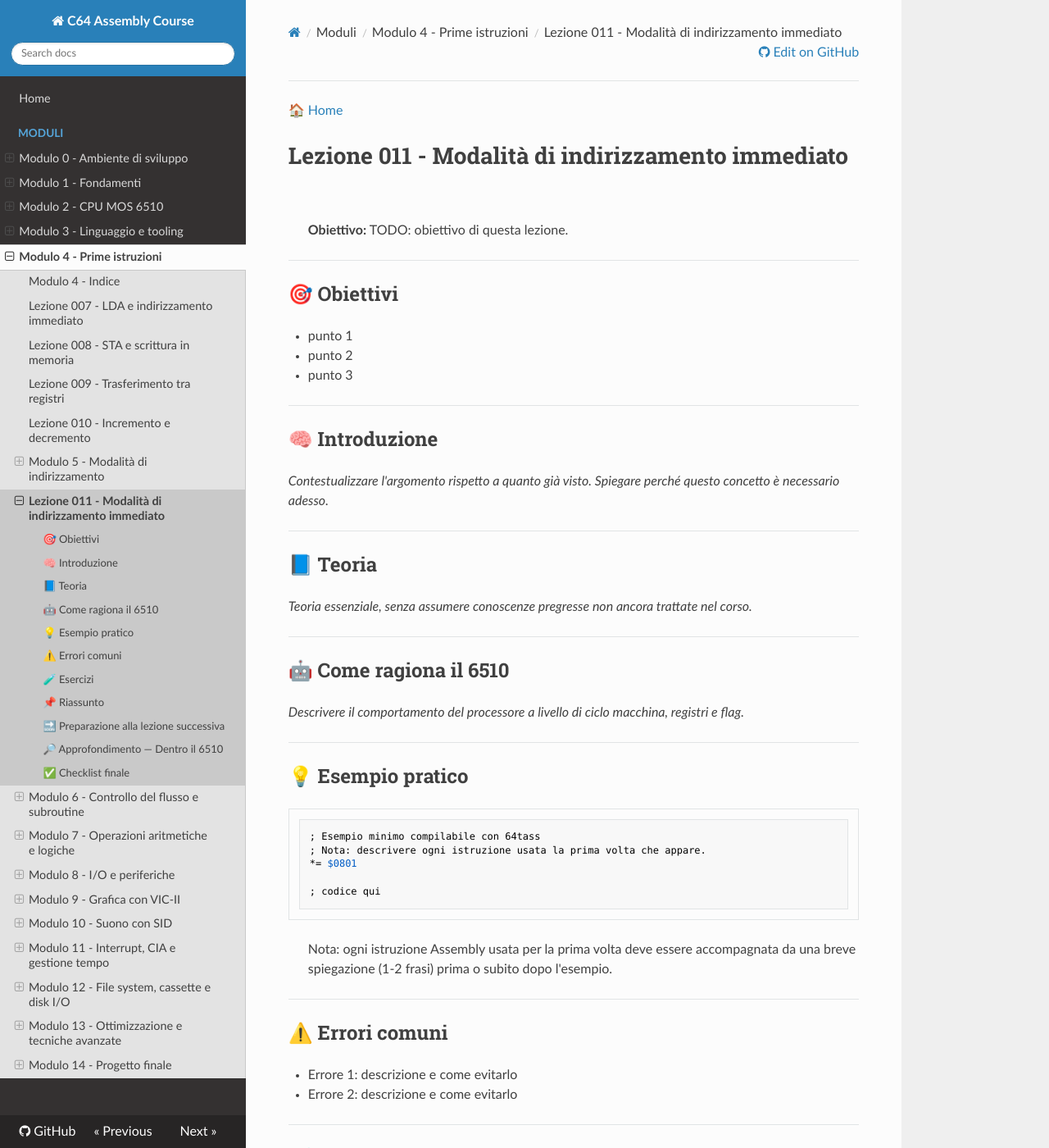
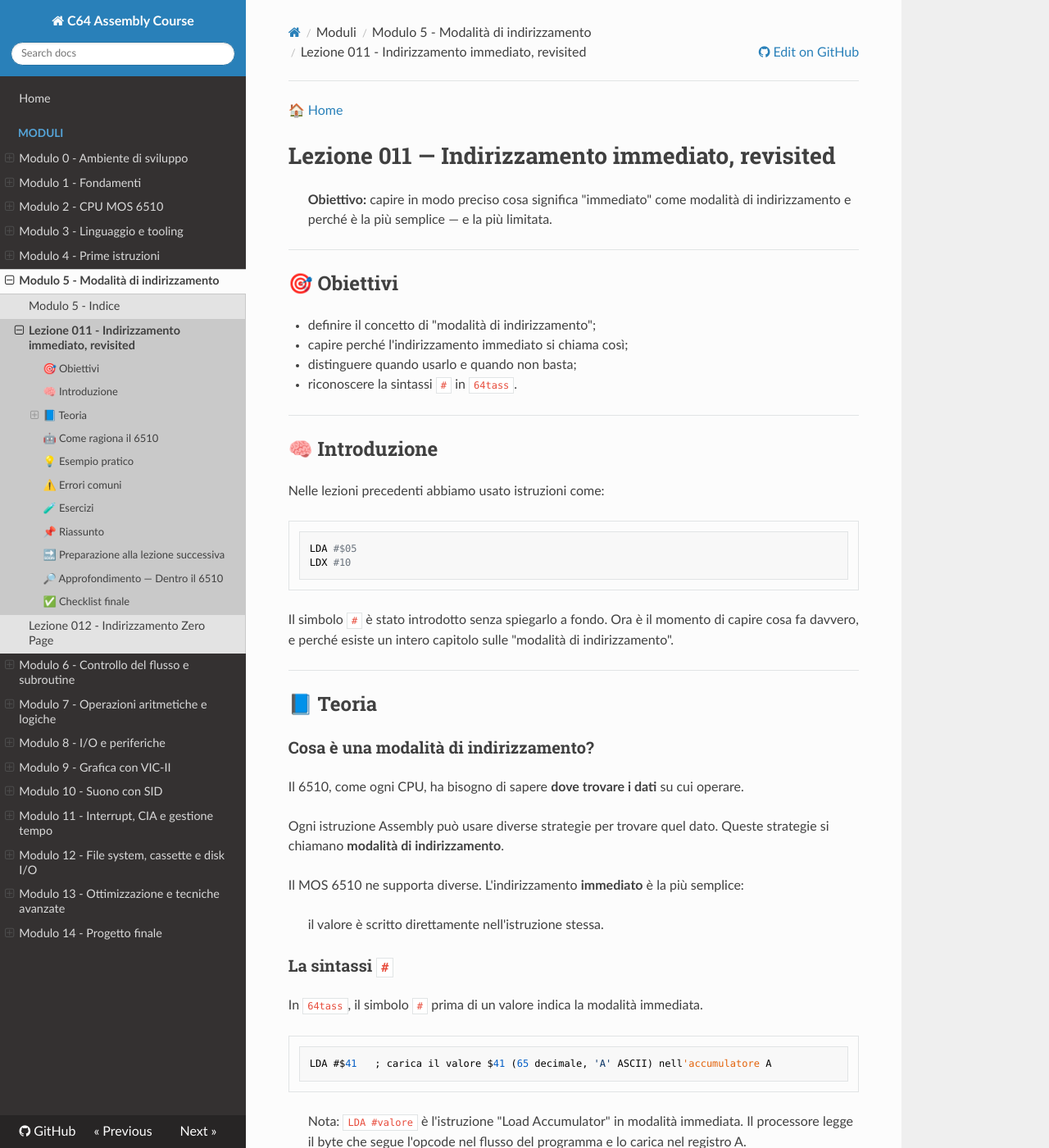
Before and after one commit to quelo1972/c64-assembly-course, an MkDocs documentation site: the page built from docs/modules/modulo-5/lessons/011-modalita-immediata.md, in a window 1280 px wide and 1400 px high. Shown: the whole window at 82% size. Built offline with MkDocs 1.6.1, drawn with Linux system fonts in a browser that asks for light colours; nearby versions of some CDN libraries; some of the changed text lies outside the part shown.

Commit message:
docs(mod5): add lessons 011 and 012 with full content; fix nav structure

````diff
--- a/docs/modules/modulo-5/lessons/011-modalita-immediata.md
+++ b/docs/modules/modulo-5/lessons/011-modalita-immediata.md
@@ -1,90 +1,167 @@
 [🏠 Home](../../../index.md)
 
-# Lezione 011 - Modalità di indirizzamento immediato
+# Lezione 011 — Indirizzamento immediato, revisited
 
-> **Obiettivo:** TODO: obiettivo di questa lezione.
+> **Obiettivo:** capire in modo preciso cosa significa "immediato" come modalità di indirizzamento e perché è la più semplice — e la più limitata.
 
 ---
 
 ## 🎯 Obiettivi
 
-- punto 1
-- punto 2
-- punto 3
+- definire il concetto di "modalità di indirizzamento";
+- capire perché l'indirizzamento immediato si chiama così;
+- distinguere quando usarlo e quando non basta;
+- riconoscere la sintassi `#` in `64tass`.
 
 ---
 
 ## 🧠 Introduzione
 
-_Contestualizzare l'argomento rispetto a quanto già visto. Spiegare perché questo concetto è necessario adesso._
+Nelle lezioni precedenti abbiamo usato istruzioni come:
+
+```asm
+LDA #$05
+LDX #10
+```
+
+Il simbolo `#` è stato introdotto senza spiegarlo a fondo. Ora è il momento di capire cosa fa davvero, e perché esiste un intero capitolo sulle "modalità di indirizzamento".
 
 ---
 
 ## 📘 Teoria
 
-_Teoria essenziale, senza assumere conoscenze pregresse non ancora trattate nel corso._
+### Cosa è una modalità di indirizzamento?
+
+Il 6510, come ogni CPU, ha bisogno di sapere **dove trovare i dati** su cui operare.
+
+Ogni istruzione Assembly può usare diverse strategie per trovare quel dato. Queste strategie si chiamano **modalità di indirizzamento**.
+
+Il MOS 6510 ne supporta diverse. L'indirizzamento **immediato** è la più semplice:
+
+> il valore è scritto direttamente nell'istruzione stessa.
+
+### La sintassi `#`
+
+In `64tass`, il simbolo `#` prima di un valore indica la modalità immediata.
+
+```asm
+LDA #$41   ; carica il valore $41 (65 decimale, 'A' ASCII) nell'accumulatore A
+```
+
+> Nota: `LDA #valore` è l'istruzione "Load Accumulator" in modalità immediata. Il processore legge il byte che segue l'opcode nel flusso del programma e lo carica nel registro A.
+
+Il valore può essere espresso in vari formati:
+
+| Sintassi       | Significato     | Valore decimale |
+|----------------|-----------------|-----------------|
+| `#$41`         | esadecimale     | 65              |
+| `#65`          | decimale        | 65              |
+| `#%01000001`   | binario         | 65              |
+| `#'A'`         | carattere ASCII | 65              |
+
+Tutte e quattro le forme caricano lo stesso valore nell'accumulatore.
 
 ---
 
 ## 🤖 Come ragiona il 6510
 
-_Descrivere il comportamento del processore a livello di ciclo macchina, registri e flag._
+Quando il processore esegue `LDA #$41`:
+
+1. **Fetch opcode**: legge `$A9` dalla memoria (opcode di `LDA` immediato)
+2. **Fetch operando**: legge il byte successivo `$41`
+3. **Execute**: scrive `$41` nel registro A
+
+In totale: **2 byte di programma**, **2 cicli macchina**.
+
+Questo lo rende il modo più veloce e compatto per caricare un valore fisso. Il limite è che il valore deve essere noto al momento dell'assemblaggio — non può venire dalla memoria a runtime.
 
 ---
 
 ## 💡 Esempio pratico
 
 ```asm
-; Esempio minimo compilabile con 64tass
-; Nota: descrivere ogni istruzione usata la prima volta che appare.
+; Lezione 011 — Indirizzamento immediato
+; Cambia il colore del bordo e dello sfondo del C64
 *= $0801
 
-; codice qui
+; Nota: LDA #valore carica il byte nel registro A (accumulatore).
+; Nota: STA indirizzo scrive il contenuto di A alla locazione di memoria indicata.
+
+LDA #$05        ; carica il valore $05 (verde) in A
+STA $D020       ; scrivi il colore del bordo  (registro VIC-II $D020)
+
+LDA #$00        ; carica $00 (nero) in A
+STA $D021       ; scrivi il colore di sfondo  (registro VIC-II $D021)
+
+RTS             ; ritorna — fine del programma
 ```
 
-> Nota: ogni istruzione Assembly usata per la prima volta deve essere accompagnata da una breve spiegazione (1-2 frasi) prima o subito dopo l'esempio.
+> Nota: `$D020` e `$D021` sono registri hardware del chip grafico VIC-II. Scriverci un valore cambia rispettivamente il colore del bordo e dello sfondo dello schermo.
+
+Compila con:
+
+```bash
+64tass --cbm-prg -o bin/011.prg src/modulo-5/011.asm
+```
 
 ---
 
 ## ⚠️ Errori comuni
 
-- Errore 1: descrizione e come evitarlo
-- Errore 2: descrizione e come evitarlo
+- **Dimenticare il `#`**: `LDA $41` è valido, ma ha un significato diverso — legge il contenuto della cella di memoria all'indirizzo `$41` (Zero Page). È un errore silenzioso.
+- **Valori fuori range**: un byte può contenere solo valori `$00`–`$FF` (0–255). Scrivere `LDA #$100` genera un errore di assemblaggio.
+- **Confondere dato e indirizzo**: `LDA #$0400` non carica un indirizzo a 16 bit — `A` è un registro a 8 bit e può contenere solo un byte.
 
 ---
 
 ## 🧪 Esercizi
 
-1. Esercizio semplice.
-2. Esercizio avanzato.
+1. Carica il colore `$06` (blu) nel bordo e `$0E` (azzurro) nello sfondo.
+2. Scrivi la lettera `'C'` (ASCII `$43`) nella prima cella dello schermo (`$0400`). Usa `LDA #'C'` e `STA $0400`.
 
 ---
 
 ## 📌 Riassunto
 
-| Concetto | Spiegazione breve |
-|----------|-------------------|
-| Termine1 | Definizione 1     |
-| Termine2 | Definizione 2     |
+| Concetto                    | Spiegazione                                          |
+|-----------------------------|------------------------------------------------------|
+| Modalità di indirizzamento  | Strategia usata per trovare il dato dell'istruzione  |
+| Indirizzamento immediato    | Il dato è scritto direttamente nell'istruzione       |
+| Sintassi `#`                | Indica modalità immediata in `64tass`                |
+| Dimensione / cicli          | 2 byte, 2 cicli                                      |
+| Limite                      | Il valore deve essere costante (noto al compile time)|
 
 ---
 
 ## 🔜 Preparazione alla lezione successiva
 
-_Anticipare brevemente il prossimo argomento e perché segue logicamente._
+Nella lezione 012 vedremo l'**indirizzamento Zero Page**: invece di includere il dato direttamente nell'istruzione, specifichiamo un indirizzo nei primi 256 byte della memoria (`$00`–`$FF`). Questo permette di leggere e scrivere variabili con istruzioni compatte (1 byte di indirizzo invece di 2).
 
 ---
 
 ## 🔎 Approfondimento — Dentro il 6510
 
-_Dettagli opzionali per chi vuole approfondire il comportamento hardware._
+L'opcode per `LDA` in modalità immediata è `$A9`. Il programma `LDA #$05` occupa solo 2 byte:
+
+```
+Indirizzo   Valore    Significato
+$0801       $A9       opcode LDA immediato
+$0802       $05       operando
+```
+
+Lo stesso mnemonico `LDA` ha opcode diversi a seconda della modalità:
+
+| Modalità   | Opcode | Byte totali | Cicli |
+|------------|--------|-------------|-------|
+| Immediato  | `$A9`  | 2           | 2     |
+| Zero Page  | `$A5`  | 2           | 3     |
+| Assoluto   | `$AD`  | 3           | 4     |
 
 ---
 
 ## ✅ Checklist finale
 
 - [ ] l'esempio compila con `64tass`
-- [ ] l'esempio è coerente con la lezione
 - [ ] ogni istruzione nuova è spiegata prima dell'uso
-- [ ] indice, glossario e changelog sono aggiornati
-- [ ] il contenuto è semplice e progressivo
+- [ ] la differenza tra `LDA #$41` e `LDA $41` è chiara
+- [ ] il contenuto è progressivo rispetto alle lezioni precedenti
--- a/mkdocs.yml
+++ b/mkdocs.yml
@@ -25,27 +25,28 @@ nav:
       - Lezione 008 - STA e scrittura in memoria: modules/modulo-4/lessons/008-sta.md
       - Lezione 009 - Trasferimento tra registri: modules/modulo-4/lessons/009-trasferimento-tra-registri.md
       - Lezione 010 - Incremento e decremento: modules/modulo-4/lessons/010-increment-decrement.md
-      - Modulo 5 - Modalità di indirizzamento:
-        - Modulo 5 - Indice: modules/modulo-5.md
-      - Lezione 011 - Modalità di indirizzamento immediato: modules/modulo-5/lessons/011-modalita-immediata.md
-      - Modulo 6 - Controllo del flusso e subroutine:
-        - Modulo 6 - Indice: modules/modulo-6.md
-      - Modulo 7 - Operazioni aritmetiche e logiche:
-        - Modulo 7 - Indice: modules/modulo-7.md
-      - Modulo 8 - I/O e periferiche:
-        - Modulo 8 - Indice: modules/modulo-8.md
-      - Modulo 9 - Grafica con VIC-II:
-        - Modulo 9 - Indice: modules/modulo-9.md
-      - Modulo 10 - Suono con SID:
-        - Modulo 10 - Indice: modules/modulo-10.md
-      - Modulo 11 - Interrupt, CIA e gestione tempo:
-        - Modulo 11 - Indice: modules/modulo-11.md
-      - Modulo 12 - File system, cassette e disk I/O:
-        - Modulo 12 - Indice: modules/modulo-12.md
-      - Modulo 13 - Ottimizzazione e tecniche avanzate:
-        - Modulo 13 - Indice: modules/modulo-13.md
-      - Modulo 14 - Progetto finale:
-        - Modulo 14 - Indice: modules/modulo-14.md
+    - Modulo 5 - Modalità di indirizzamento:
+      - Modulo 5 - Indice: modules/modulo-5.md
+      - Lezione 011 - Indirizzamento immediato, revisited: modules/modulo-5/lessons/011-modalita-immediata.md
+      - Lezione 012 - Indirizzamento Zero Page: modules/modulo-5/lessons/012-zero-page.md
+    - Modulo 6 - Controllo del flusso e subroutine:
+      - Modulo 6 - Indice: modules/modulo-6.md
+    - Modulo 7 - Operazioni aritmetiche e logiche:
+      - Modulo 7 - Indice: modules/modulo-7.md
+    - Modulo 8 - I/O e periferiche:
+      - Modulo 8 - Indice: modules/modulo-8.md
+    - Modulo 9 - Grafica con VIC-II:
+      - Modulo 9 - Indice: modules/modulo-9.md
+    - Modulo 10 - Suono con SID:
+      - Modulo 10 - Indice: modules/modulo-10.md
+    - Modulo 11 - Interrupt, CIA e gestione tempo:
+      - Modulo 11 - Indice: modules/modulo-11.md
+    - Modulo 12 - File system, cassette e disk I/O:
+      - Modulo 12 - Indice: modules/modulo-12.md
+    - Modulo 13 - Ottimizzazione e tecniche avanzate:
+      - Modulo 13 - Indice: modules/modulo-13.md
+    - Modulo 14 - Progetto finale:
+      - Modulo 14 - Indice: modules/modulo-14.md
 theme:
   name: readthedocs
 markdown_extensions:
````
Also changed, not shown: docs/modules/modulo-5.md (+5 -1 lines), docs/modules/modulo-5/lessons/012-zero-page.md (added, +162 -0 lines).
